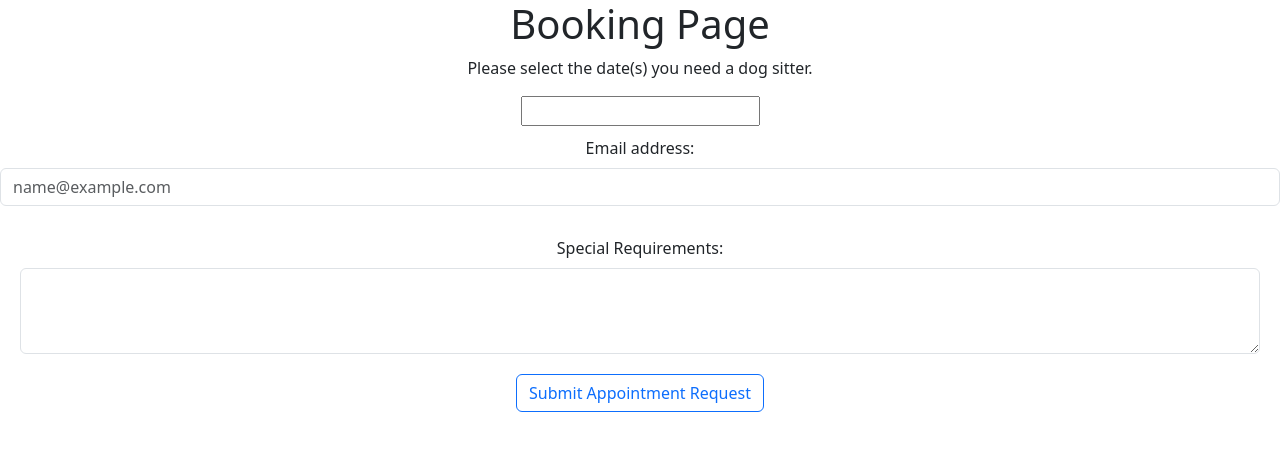
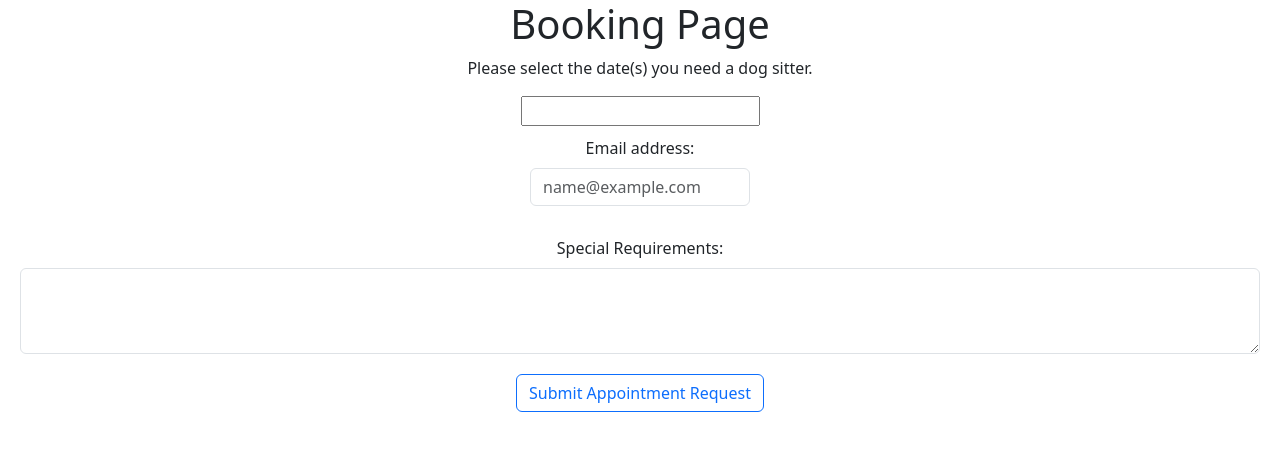
Before and after one commit to mrao2/newtowndogs, a React (Create React App) app in the folder frontend/: page / in a window 1280 px wide. Shown: the top 450 px of the page. Built offline with nearby package versions, Linux system fonts and the light colour scheme.

Commit message:
updated bookingpage css

```diff
--- a/frontend/src/BookingPage/BookingPage.css
+++ b/frontend/src/BookingPage/BookingPage.css
@@ -1,6 +1,7 @@
 .clientEmail {
     display: block;
     margin: 10px auto;
+    width: 220px;
 }
 
 .appSpecialRequirements {
```
